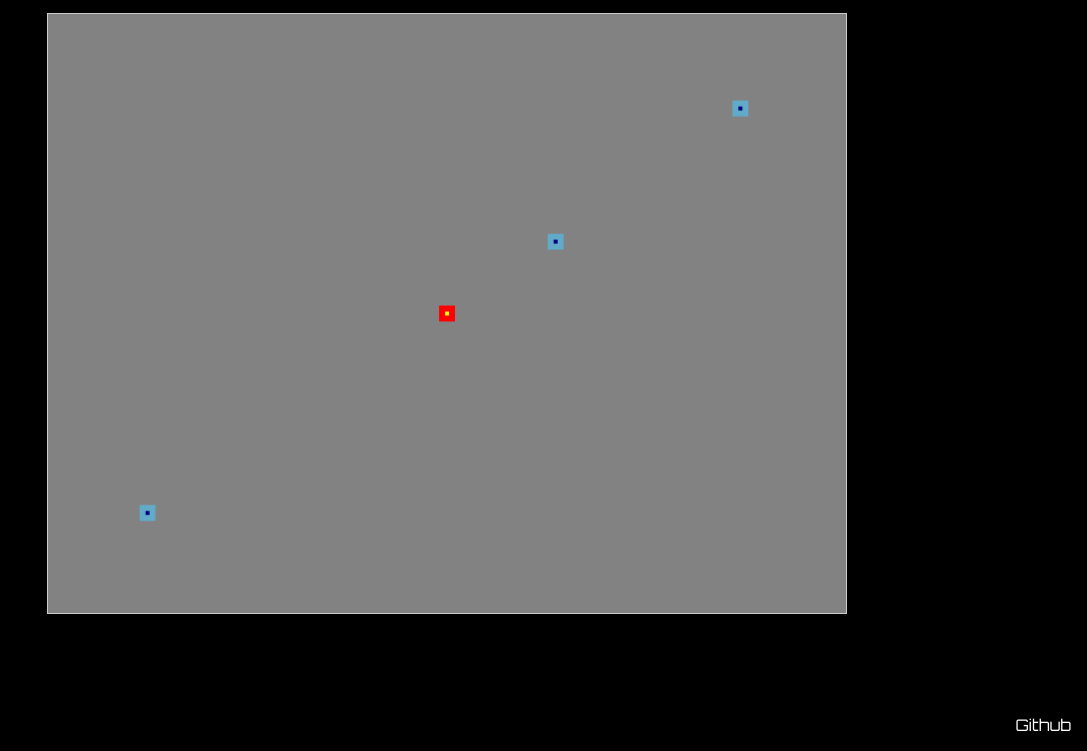
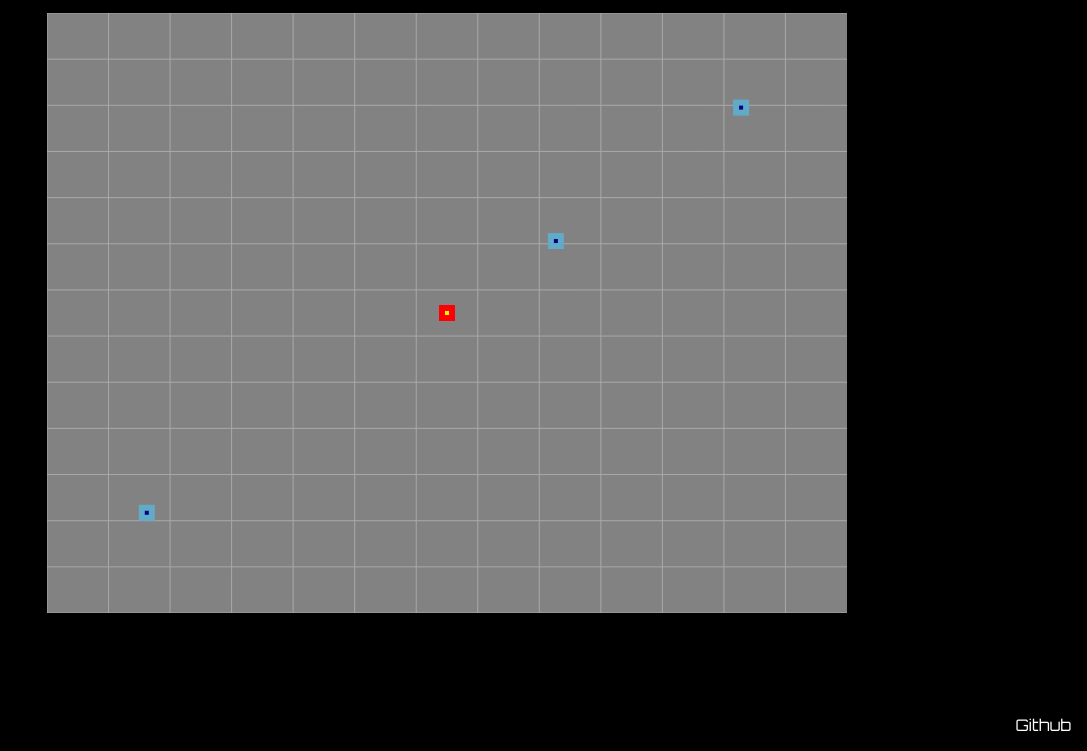
Before and after one commit to justino/GridWarriors, a plain HTML site: page index.html in a window 1280 px wide. Both pictures are taken after a click on the button "Enter the Game Grid". Shown: the part 49-800 px from the top of the page, without its empty margins (193-1280 px from the left). Drawn offline with Linux system fonts and the light colour scheme.

Commit message:
Actually draw a grid!

```diff
--- a/css/tran.css
+++ b/css/tran.css
@@ -45,7 +45,6 @@ main {
 }
 
 #gamegrid {
-    border: 1px solid #ccc;
     z-index: 0;
 }
 
--- a/js/gamegrid.js
+++ b/js/gamegrid.js
@@ -36,6 +36,22 @@ export class GameGrid {
     DrawBackground() {
         this.context.fillStyle = config.gridColor
         this.context.fillRect(0, 0, this.canvas.width, this.canvas.height)
+
+        // Verticles
+        this.context.strokeStyle = 'darkgray'
+        for (let i = 0; i < this.canvas.width; i += (this.canvas.width / 13)) {
+            this.context.beginPath()
+            this.context.moveTo(i, 0)
+            this.context.lineTo(i, this.canvas.height)
+            this.context.stroke()
+        }
+        // Horizontals
+        for (let i = 0; i < this.canvas.height; i += (this.canvas.height / 13)) {
+            this.context.beginPath()
+            this.context.moveTo(0, i)
+            this.context.lineTo(this.canvas.width, i)
+            this.context.stroke()
+        }
     }
 
     Update() {
```
